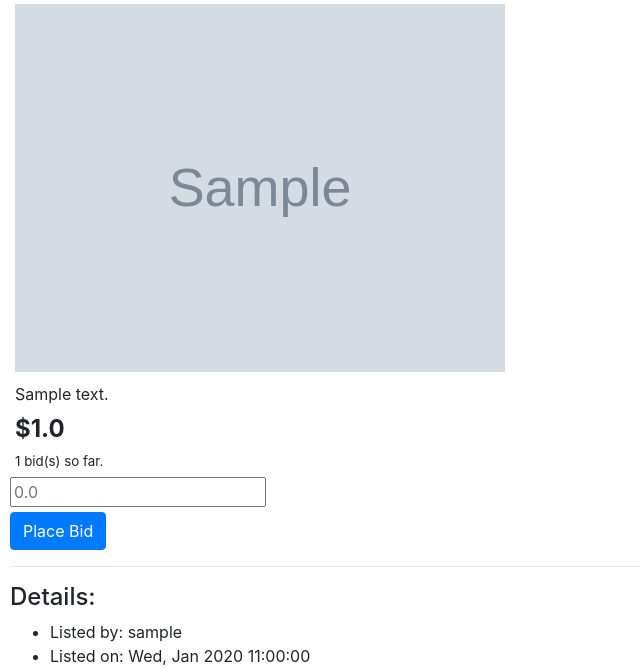
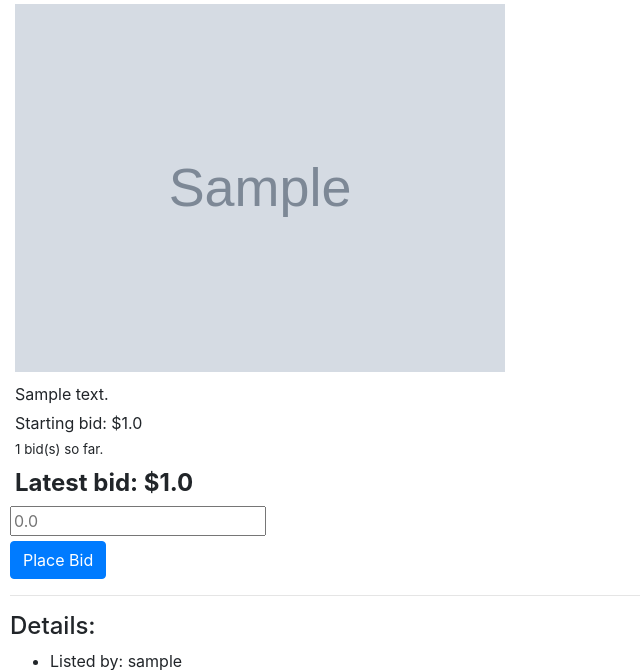
Before and after one commit to svandermeulen/lecture_4_migrations, a Django app: a page that uses commerce/auctions/templates/auctions/listing.html in a window 1280 px wide. Shown: the part 210-880 px from the top of the page, without its empty margins (0-640 px from the left). Run offline with Django 3.2, Linux system fonts and the light colour scheme; tables that the repository leaves empty hold one stand-in row (values such as "Sample post"); grey boxes marked "Sample" are stand-in pictures; some libraries are stand-ins or nearby versions.

Commit message:
add option to close the auction of a listing

```diff
--- a/commerce/auctions/templates/auctions/listing.html
+++ b/commerce/auctions/templates/auctions/listing.html
@@ -9,13 +9,18 @@
     <h2>Listing: {{ listing.title }}</h2>
     <img src="{{ listing.image_url }}" alt="No image url provided" id="img_enlarged">
     <p id="description">{{ listing.description }}</p>
-    <p id="price_listing">${{ listing.current_price }}</p>
+    <p id="starting_bid">Starting bid: ${{ listing.starting_bid }}</p>
     <p id="bid_count">
         {{ listing.get_bid_count }} bid(s) so far.
-        {% if listing.get_latest_bid.user.username == user.username %}
+        {% if listing.get_bid_count > 0 and listing.get_latest_bid.user.username == user.username %}
             Your bid is the current bid.
         {% endif %}
     </p>
+    {% if listing.get_bid_count > 0 %}
+        <p id="price_listing">Latest bid: ${{ listing.current_price }}</p>
+    {% endif %}
+
+    {% if not user.is_authenticated %}
         <form action="{% url 'auctions:bid' listing.id %}" method="post">
             {% csrf_token %}
             {% for field in form %}
@@ -26,6 +31,7 @@
             {% endfor %}
             <input type="submit" class="btn btn-primary" title="Bid" value="Place Bid">
         </form>
+    {% endif %}
     <hr>
     <h4>Details:</h4>
     <ul>
--- a/commerce/auctions/views.py
+++ b/commerce/auctions/views.py
@@ -115,7 +115,6 @@ def listing_view(request, listing_id: int):
 
 
 def edit_listing_view(request, listing_id: int):
-
     listing = AuctionListing.objects.get(id=listing_id)
     context = {
         "form": NewListingForm(
@@ -132,8 +131,14 @@ def edit_listing_view(request, listing_id: int):
     return render(request, "auctions/create.html", context)
 
 
-def close_listing_view(request):
-    pass
+def close_listing_view(request, listing_id: int):
+    """
+    Close the auction
+    """
+    listing = AuctionListing.objects.get(id=listing_id)
+    listing.active = False
+    listing.save()
+    return redirect("auctions:index")
 
 
 @login_required_message_and_redirect(message="In order to place a bid you should be logged in")
```
Lines whose indentation alone changed are shown as unchanged.
